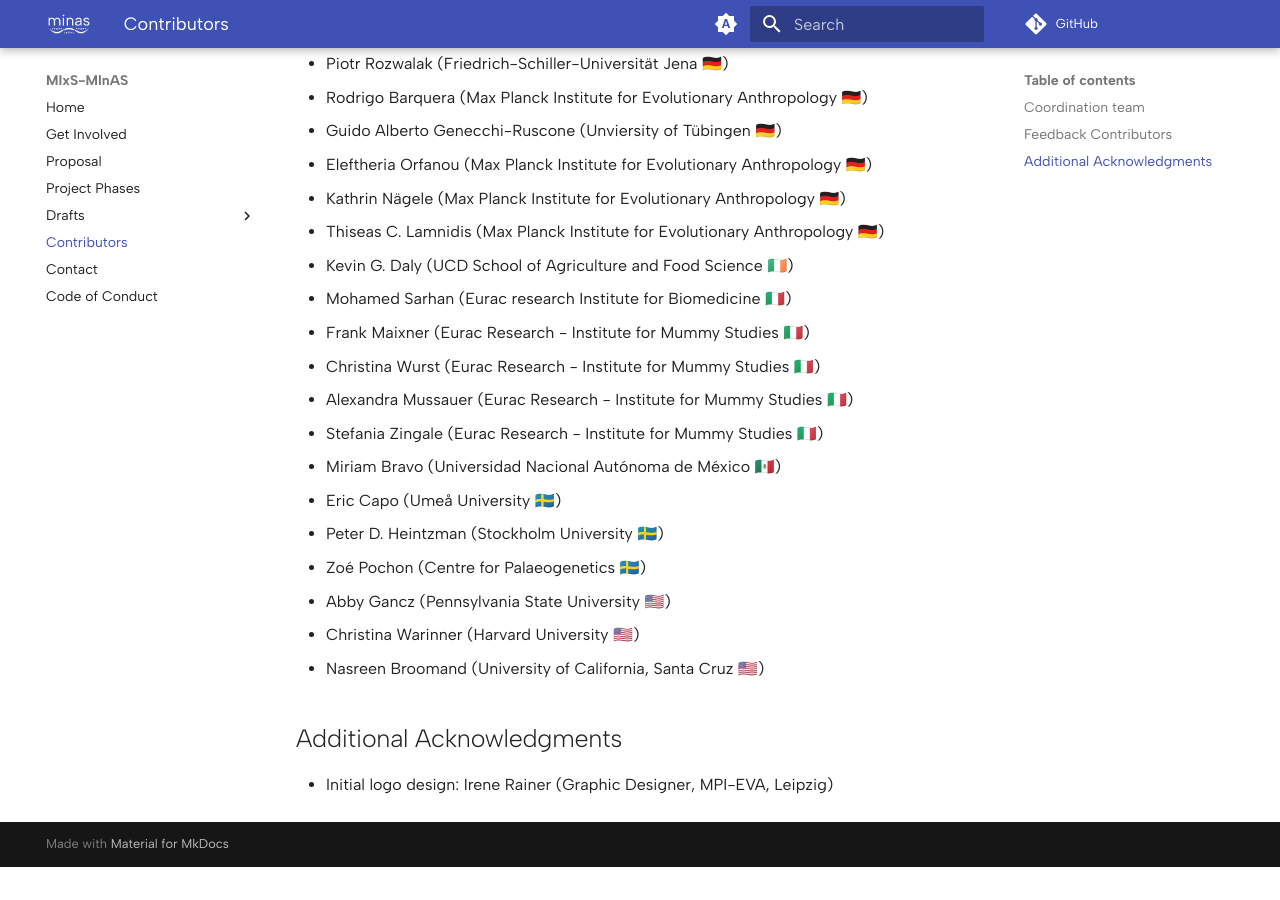
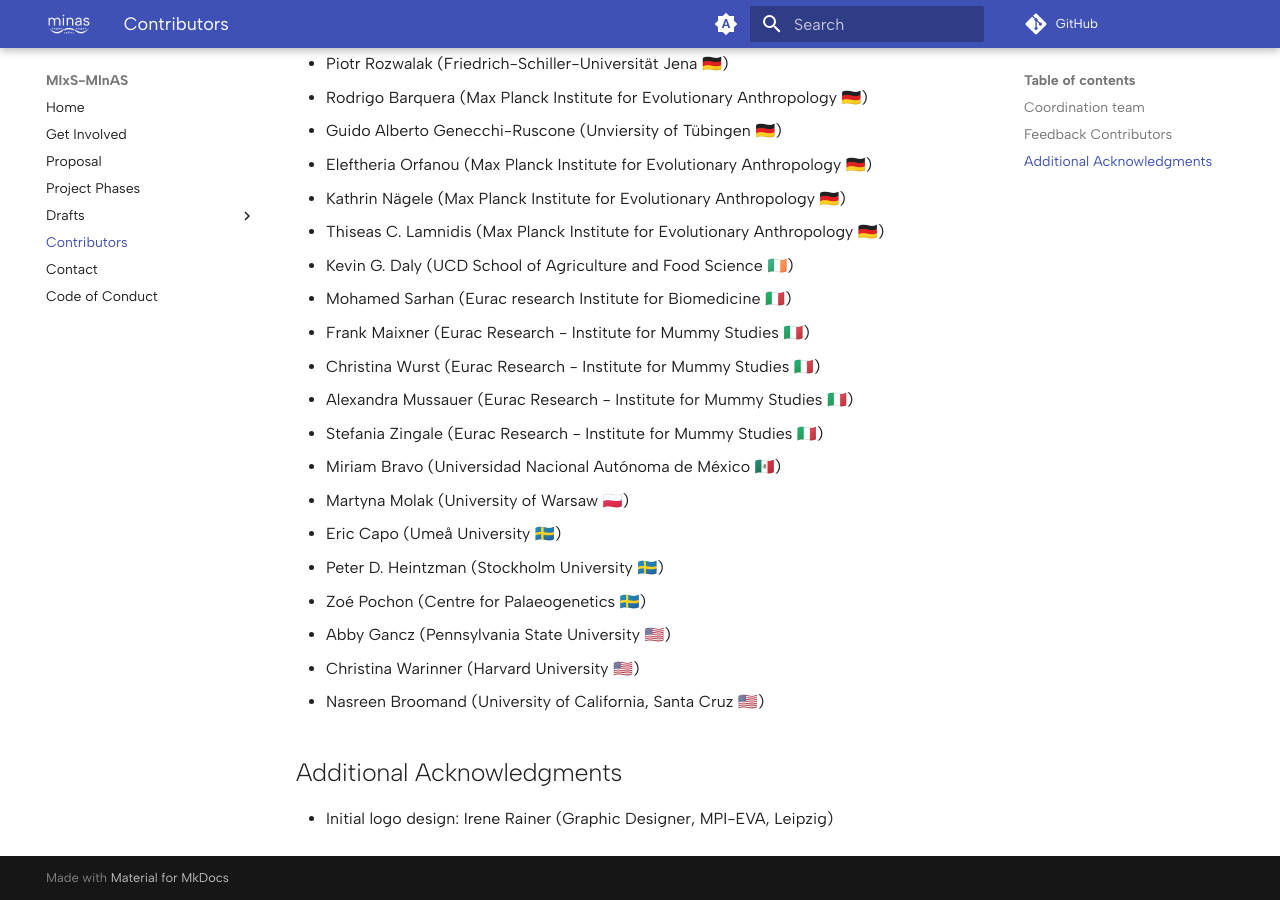
Before and after one commit to MIxS-MInAS/MIxS-MInAS.github.io, an MkDocs documentation site: the page built from docs/contributors.md, in a window 1280 px wide and 900 px high, scrolled down 1571 px. Built offline with MkDocs 1.6.1 and Material for MkDocs 9.7.7, drawn with Linux system fonts in a browser that asks for light colours; comment, search, counter and statistics services are not loaded; before the commit the page ends 2438 px from its top, so only the background shows below that.

Commit message:
Add Martyna (finally)

```diff
--- a/docs/contributors.md
+++ b/docs/contributors.md
@@ -57,6 +57,7 @@ Previously:
 - Alexandra Mussauer (Eurac Research - Institute for Mummy Studies 🇮🇹)
 - Stefania Zingale (Eurac Research - Institute for Mummy Studies 🇮🇹)
 - Miriam Bravo (Universidad Nacional Autónoma de México 🇲🇽)
+- Martyna Molak (University of Warsaw 🇵🇱)
 - Eric Capo (Umeå University 🇸🇪)
 - Peter D. Heintzman (Stockholm University 🇸🇪)
 - Zoé Pochon (Centre for Palaeogenetics 🇸🇪)
```
